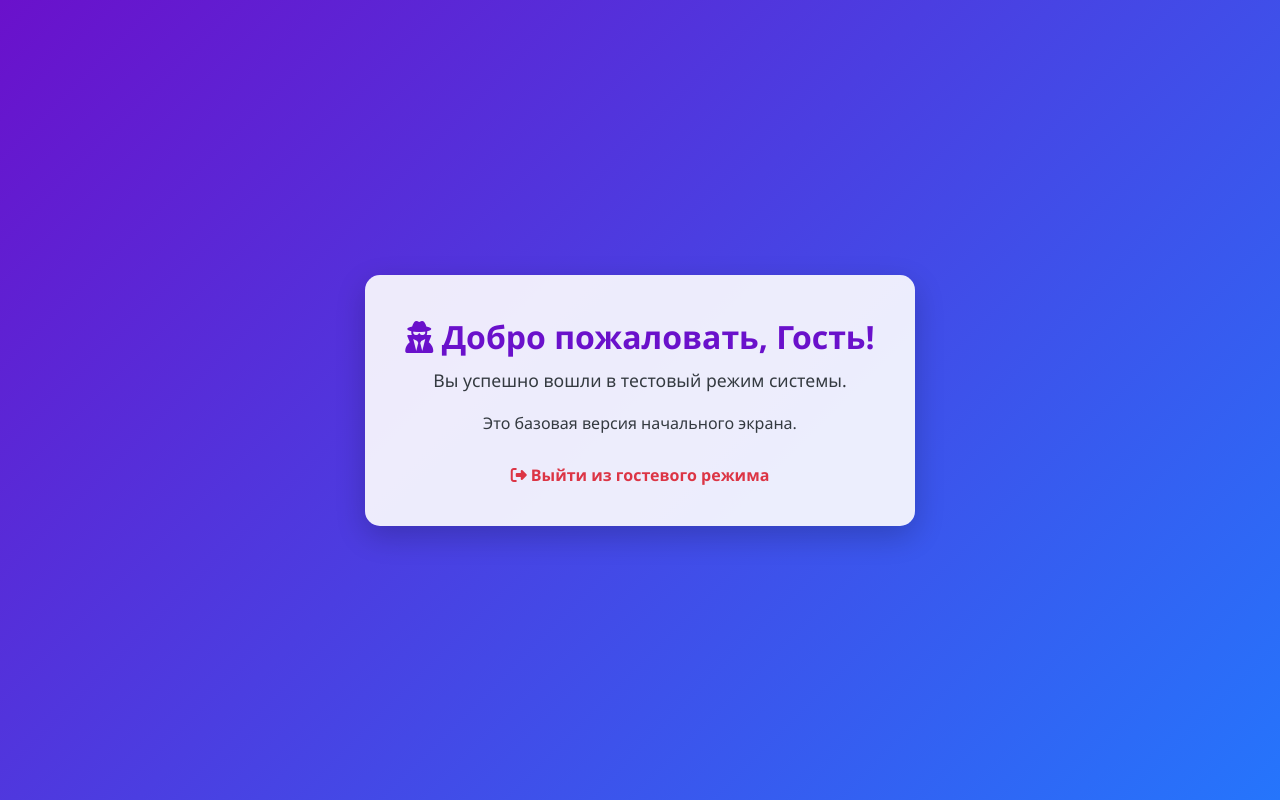
After one commit to spiraleer/studyDB, a FastAPI app: page /dashboard in a window 1280 px wide. The commit adds this page. Run offline with FastAPI, Linux system fonts and the light colour scheme.

Commit message:
Ability to enter as Guest and see the test dashboard.

```diff
--- a/app.py
+++ b/app.py
@@ -7,6 +7,7 @@ from fastapi.responses import HTMLResponse, JSONResponse
 from fastapi.middleware.cors import CORSMiddleware
 from dotenv import load_dotenv
 from sqlalchemy import inspect
+from routes import dashboard
 
 # Импортируем функции для работы с БД
 from models.database import check_database_connection, get_db, create_tables, engine
@@ -23,6 +24,8 @@ app = FastAPI(
     docs_url="/api/docs" if os.getenv("DEBUG", "False").lower() == "true" else None,
     redoc_url="/api/redoc" if os.getenv("DEBUG", "False").lower() == "true" else None
 )
+
+app.include_router(dashboard.router)
 
 # Настройка CORS (если нужно)
 if os.getenv("DEBUG", "False").lower() == "true":
--- a/routes/dashboard.py
+++ b/routes/dashboard.py
@@ -0,0 +1,22 @@
+# routes/dashboard.py
+from fastapi import APIRouter, Request
+from fastapi.responses import HTMLResponse
+from fastapi.templating import Jinja2Templates
+
+# Инициализируем шаблоны
+templates = Jinja2Templates(directory="templates")
+
+# Инициализируем роутер
+router = APIRouter(
+    tags=["Панель управления"],
+)
+
+@router.get("/dashboard", response_class=HTMLResponse)
+async def dashboard(request: Request):
+    """
+    Роут для отображения базовой страницы панели управления.
+    """
+    return templates.TemplateResponse(
+        "dashboard.html",
+        {"request": request}
+    )
--- /dev/null
+++ b/templates/dashboard.html
@@ -0,0 +1,67 @@
+<!DOCTYPE html>
+<html lang="ru">
+<head>
+    <meta charset="UTF-8">
+    <meta name="viewport" content="width=device-width, initial-scale=1.0">
+    <title>Панель управления</title>
+    <link rel="stylesheet" href="https://cdnjs.cloudflare.com/ajax/libs/font-awesome/6.4.0/css/all.min.css">
+    <style>
+        /* Базовые стили, соответствующие проекту */
+        * {
+            margin: 0;
+            padding: 0;
+            box-sizing: border-box;
+            font-family: 'Segoe UI', Tahoma, Geneva, Verdana, sans-serif;
+        }
+
+        body {
+            background: linear-gradient(135deg, #6a11cb 0%, #2575fc 100%);
+            min-height: 100vh;
+            display: flex;
+            justify-content: center;
+            align-items: center;
+            color: white;
+            text-align: center;
+        }
+
+        .welcome-card {
+            background: rgba(255, 255, 255, 0.9);
+            color: #343a40;
+            padding: 40px;
+            border-radius: 15px;
+            box-shadow: 0 10px 30px rgba(0, 0, 0, 0.2);
+            max-width: 600px;
+        }
+
+        .welcome-card h1 {
+            color: #6a11cb;
+            margin-bottom: 10px;
+        }
+
+        .logout-link {
+            display: inline-block;
+            margin-top: 30px;
+            color: #dc3545; /* danger-color */
+            text-decoration: none;
+            font-weight: 600;
+        }
+        .logout-link:hover {
+            text-decoration: underline;
+        }
+    </style>
+</head>
+<body>
+    <div class="welcome-card">
+        <h1><i class="fas fa-user-secret"></i> Добро пожаловать, Гость!</h1>
+        <p style="font-size: 1.1em; margin-bottom: 20px;">
+            Вы успешно вошли в тестовый режим системы.
+        </p>
+        <p>
+            Это базовая версия начального экрана.
+        </p>
+        <a href="/login" class="logout-link">
+            <i class="fas fa-sign-out-alt"></i> Выйти из гостевого режима
+        </a>
+    </div>
+</body>
+</html>
```
Also changed, not shown: templates/login.html (+10 -0 lines).
